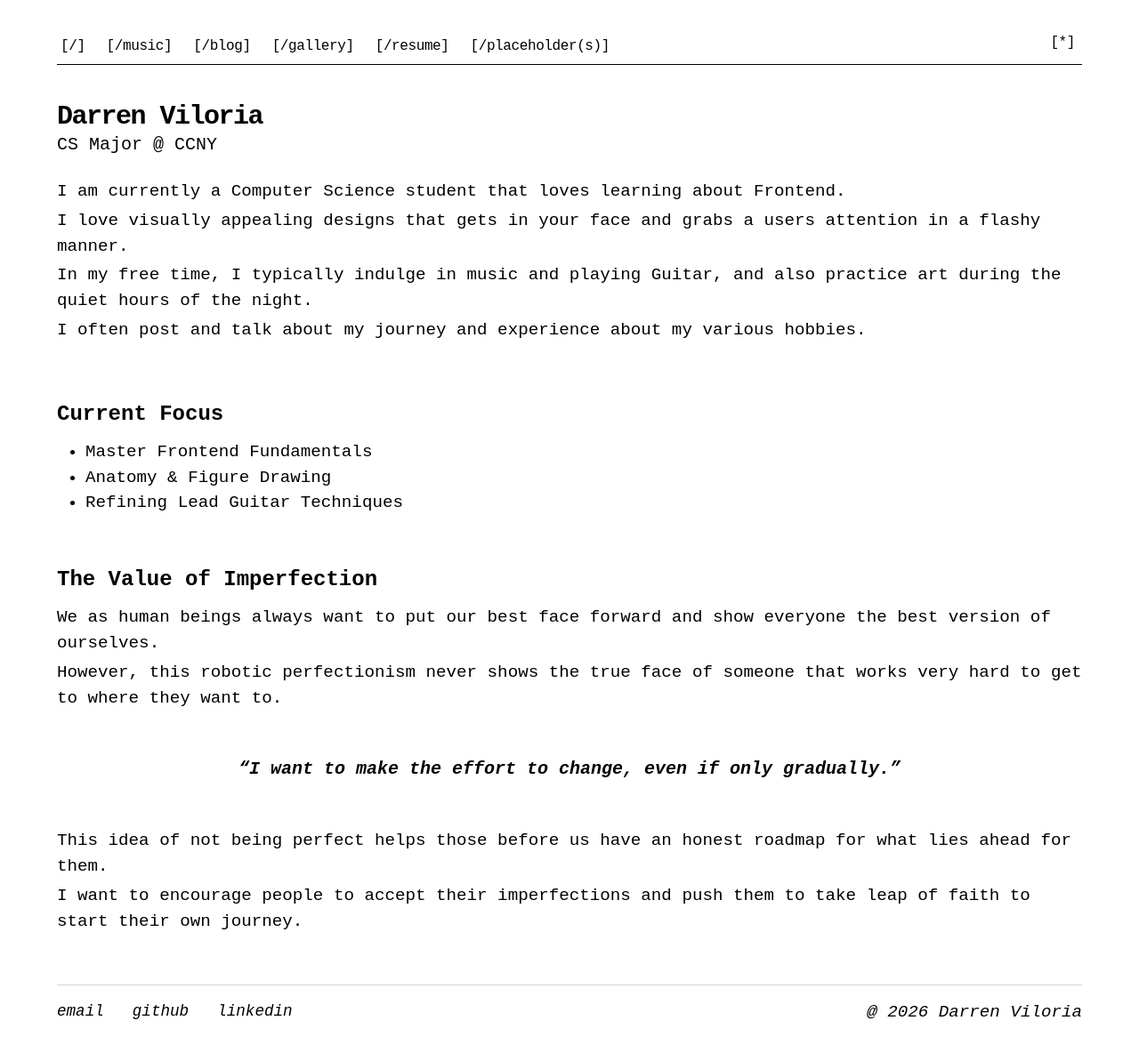
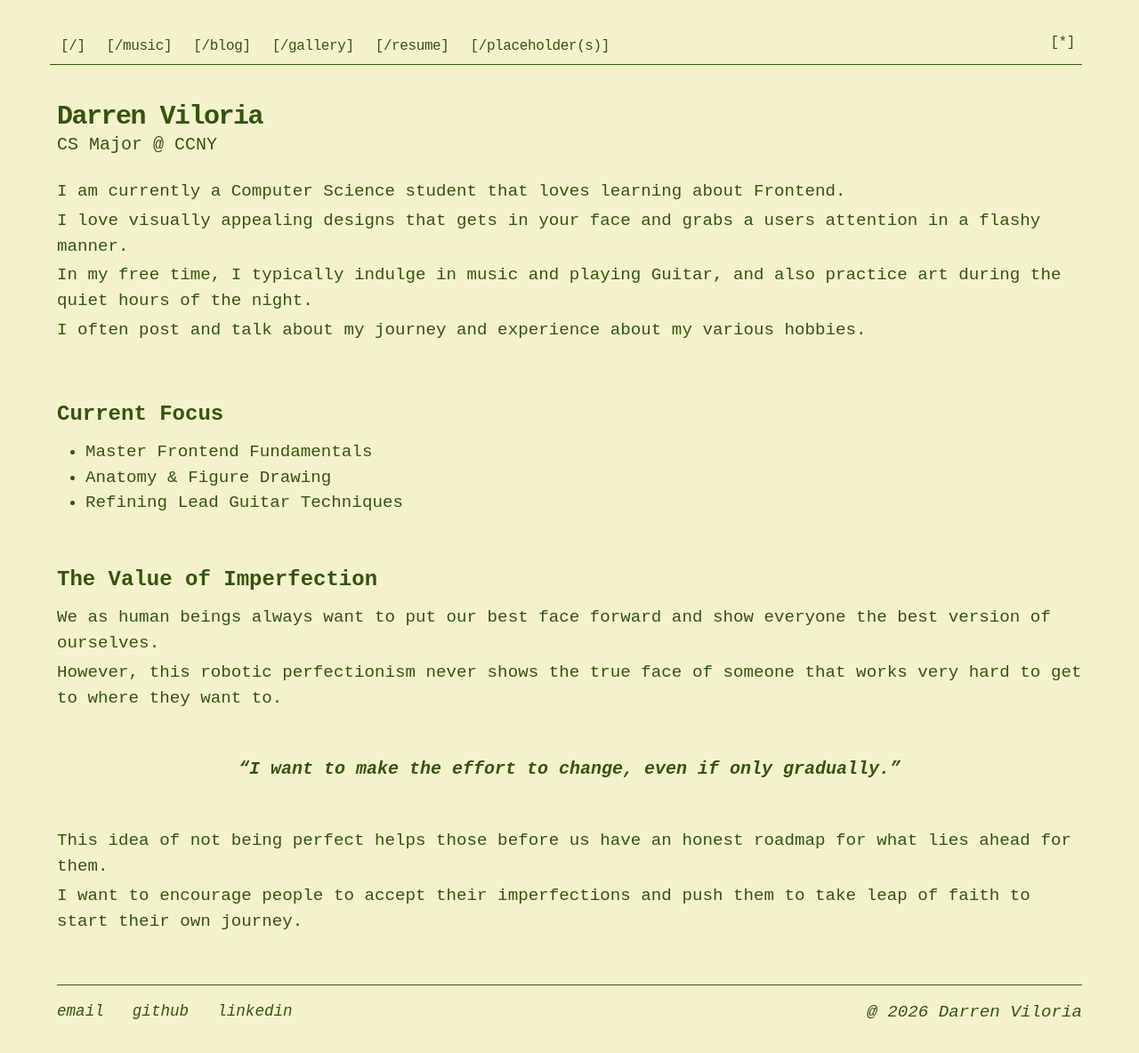
Before and after one commit to wirydotrocks/personalsite, a Next.js app: page / in a window 1280 px wide. Shown: the top 1184 px of the page at 89% size. Built offline with nearby package versions, Linux system fonts and the light colour scheme; a web font is replaced by a local one.

Commit message:
Colors
Light and dark mode are not just white and black now.

```diff
--- a/app/components/footer.tsx
+++ b/app/components/footer.tsx
@@ -21,7 +21,7 @@ export default function Footer() {
   return (
     <footer className="mb-16">
 
-      <hr className="border-neutral-300 dark:border-neutral-700" />
+      <hr/>
 
       <div className="mt-4 flex flex-row justify-between items-center">
 
--- a/app/components/nav.tsx
+++ b/app/components/nav.tsx
@@ -60,7 +60,7 @@ export function Navbar() {
 
         </nav>
 
-          <hr className="border-netural-300 dark:border-neutral-700 ml-2" />
+          <hr/>
 
 
       </div>
--- a/app/global.css
+++ b/app/global.css
@@ -73,13 +73,13 @@ footer li + li{
 
 
 html {
-  background-color: white;
-  color: black;
+  background-color: #F4F2CD;
+  color: var(--color-lime-900);
 }
 
 html.dark {
-  background-color: black;
-  color: white;
+  background-color: #0A070D;
+  color: #B59CC2;
 }
 
 
```
